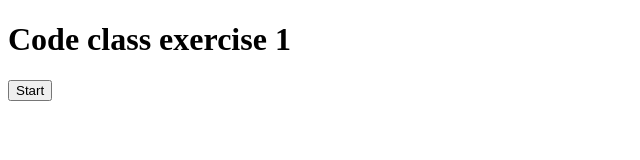
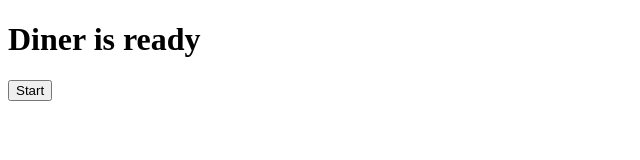
Before and after one commit to voorhoede/training-es6-promises-typescript, a website: page index.html in a window 1280 px wide. Shown: the whole page, without its empty margins (0-640 px from the left). Drawn offline with Linux system fonts and the light colour scheme.

Commit message:
set title

```diff
--- a/index.html
+++ b/index.html
@@ -6,7 +6,7 @@
 </head>
 
 <body>
-<h1>Code class exercise 1</h1>
+<h1>Diner is ready</h1>
 
 <button id="start">Start</button>
 
```
